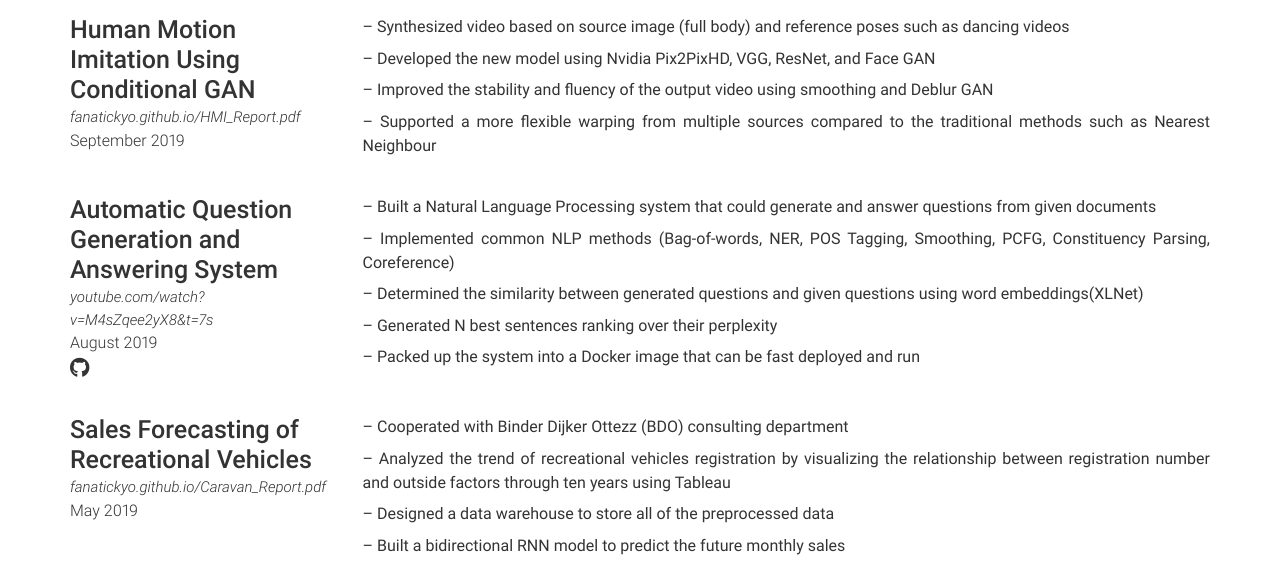
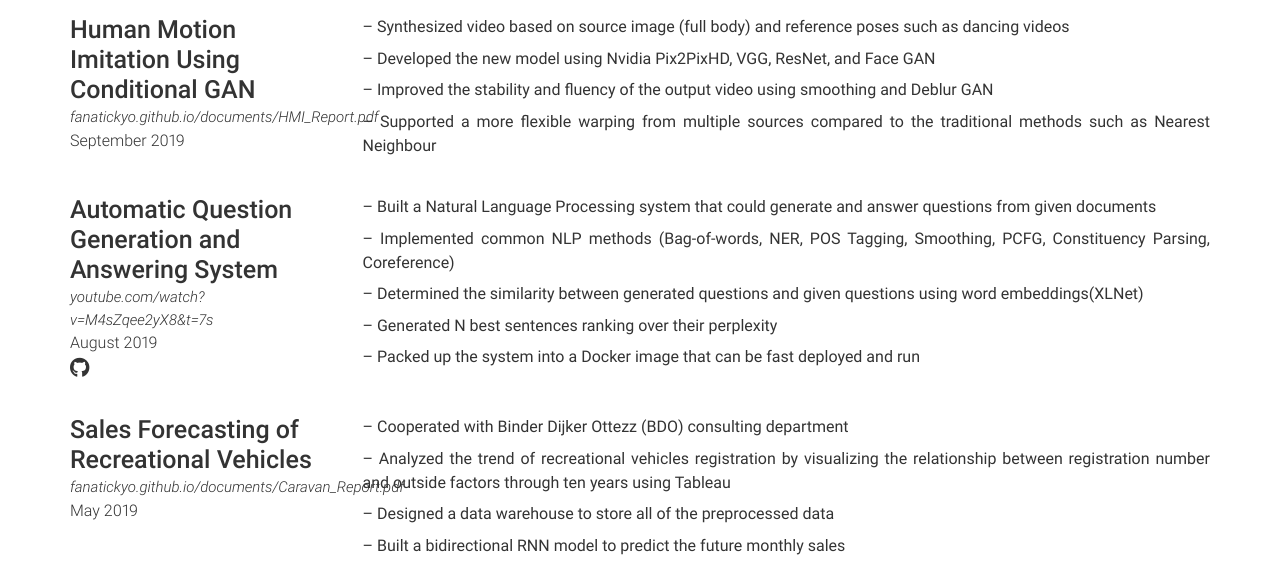
Before and after one commit to FanaticKyo/fanatickyo.github.io, a Jekyll site: the page built from index.md, in a window 1280 px wide and 900 px high, scrolled down 818 px. Shown: the part 152-736 px from the top of the window. Built offline with Jekyll 4.4.1, drawn with Linux system fonts in a browser that asks for light colours.

Commit message:
Update projects.yml

```diff
--- a/_data/projects.yml
+++ b/_data/projects.yml
@@ -26,7 +26,7 @@
 
 - layout: left
   name: Human Motion Imitation Using Conditional GAN
-  link: fanatickyo.github.io/HMI_Report.pdf
+  link: fanatickyo.github.io/documents/HMI_Report.pdf
   dates: September 2019
 #  github: FanaticKyo/Speech_Recognition/blob/master/LAS.ipynb
   description: |
@@ -56,7 +56,7 @@
 
 - layout: left
   name: Sales Forecasting of Recreational Vehicles
-  link: fanatickyo.github.io/Caravan_Report.pdf
+  link: fanatickyo.github.io/documents/Caravan_Report.pdf
   dates: May 2019
 #  github: FanaticKyo/Automatic_Ques_Generation_Answering
   description: |
```
